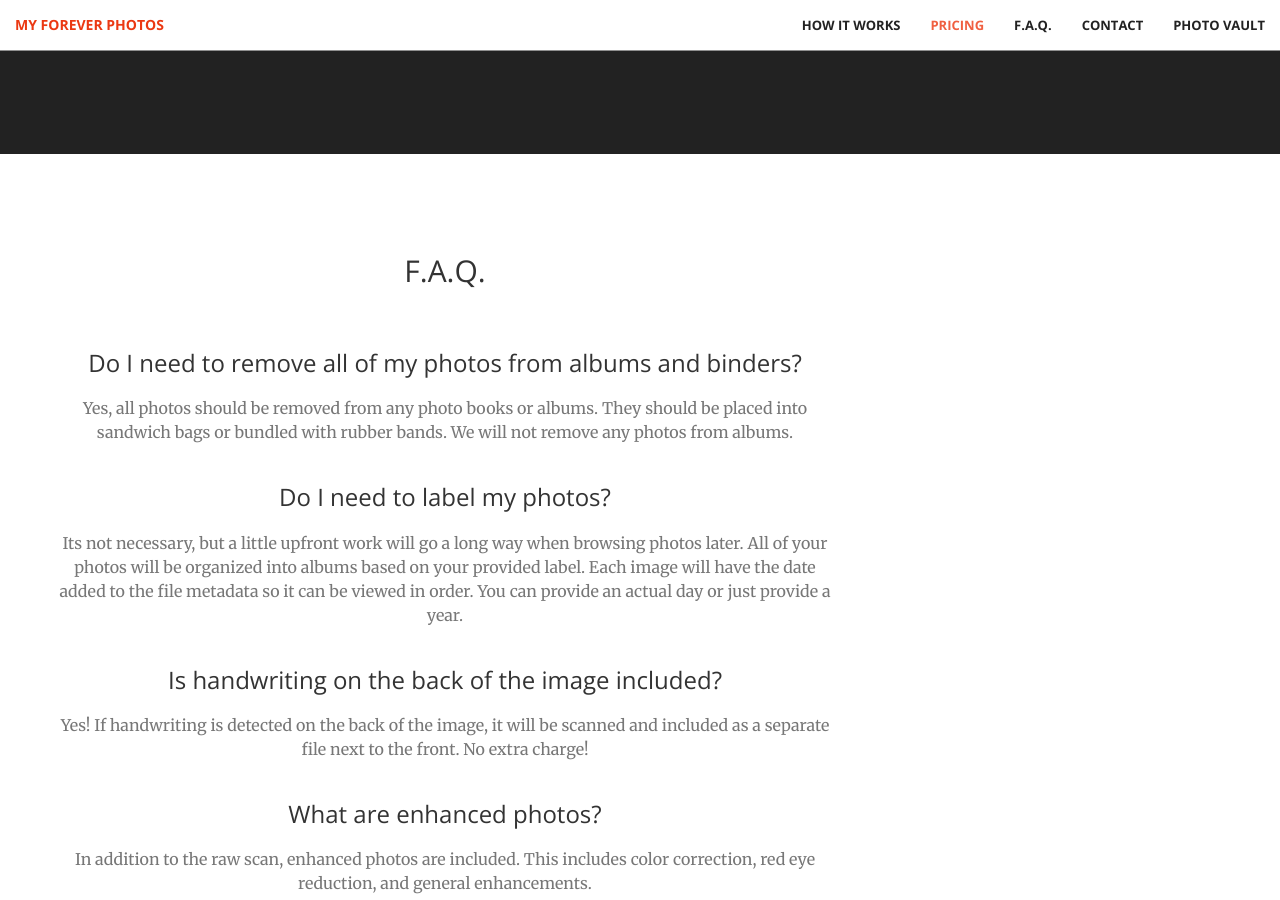
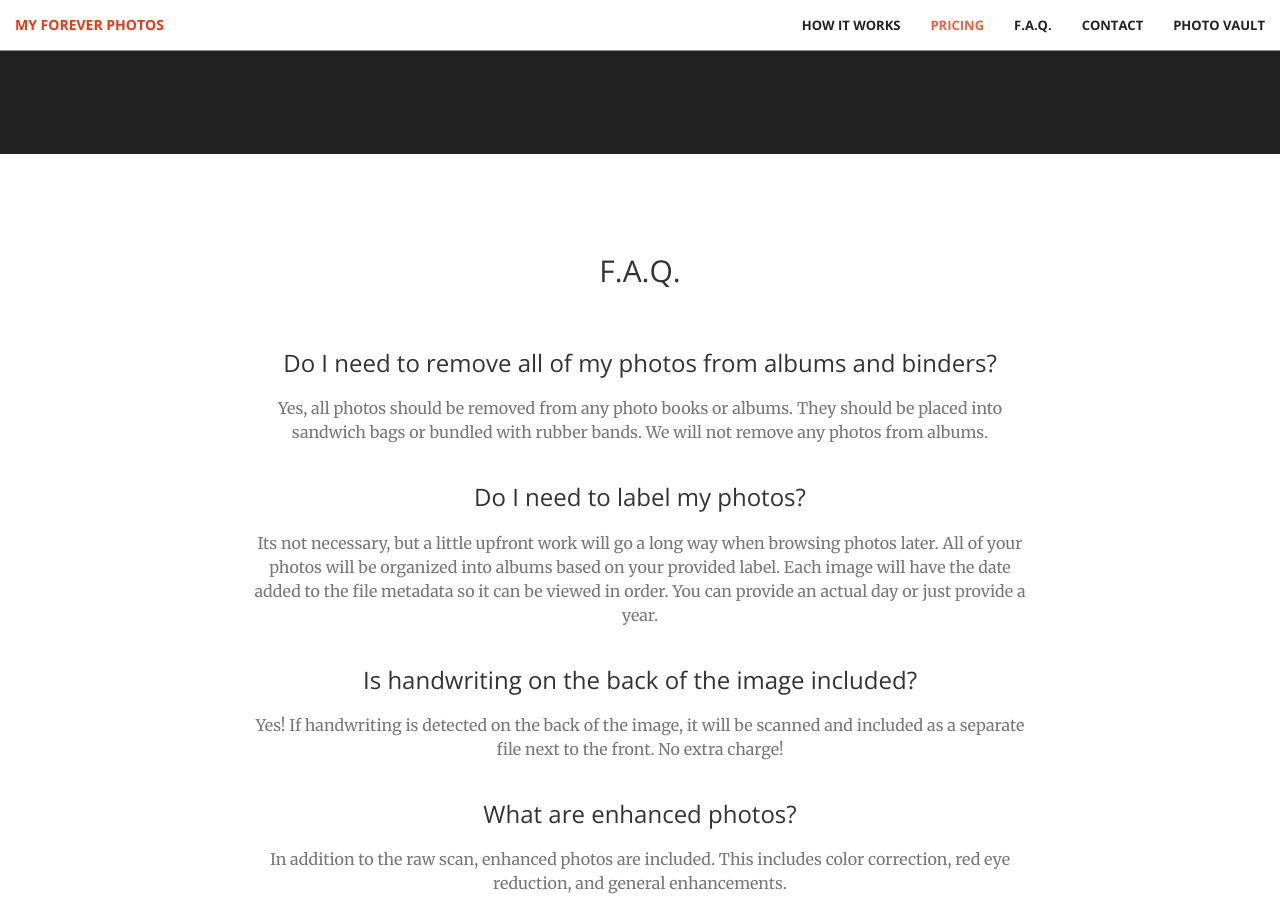
Before and after one commit to samholton/myforeverphotos, a Jekyll site: the page built from index.html, in a window 1280 px wide and 900 px high, scrolled down 1857 px. Built offline with Jekyll 4.4.1, drawn with Linux system fonts in a browser that asks for light colours.

Commit message:
fix horizontal spacing on faq

```diff
--- a/_includes/faq.html
+++ b/_includes/faq.html
@@ -1,7 +1,7 @@
 <section id="faq">
     <div class="container">
         <div class="row">
-            <div class="col-lg-8 text-center">
+            <div class="col-lg-8 col-lg-offset-2 text-center">
                 <h2 class="section-heading">F.A.Q.</h2>
                 <hr class="light">
                 <div class="row">
```
